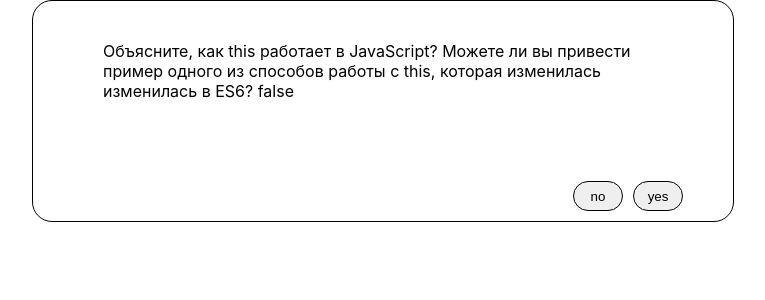
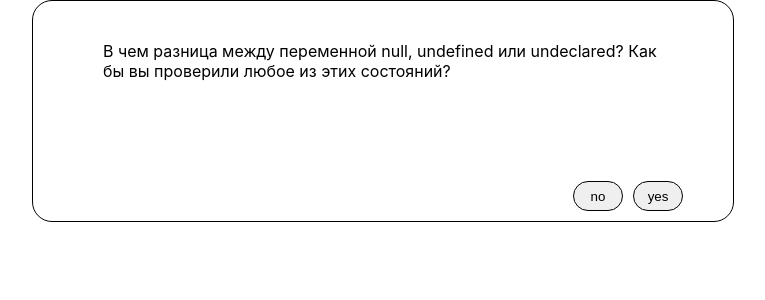
Before and after one commit to Kyslytsia/interview-questions-React-Typescript, a React (Create React App) app: page / in a window 1280 px wide. Shown: the top 300 px of the page, without its empty margins (257-1022 px from the left). Built offline with nearby package versions, Linux system fonts and the light colour scheme.

Commit message:
chenched App

```diff
--- a/src/App.css
+++ b/src/App.css
@@ -36,3 +36,11 @@
   right: 110px;
   bottom: 10px;
 }
+
+.green {
+  background-color: green;
+}
+
+.red {
+  background-color: red;
+}
--- a/src/App.js
+++ b/src/App.js
@@ -1,27 +1,35 @@
 import { useState } from "react";
 import "./App.css";
-import randomQuest from "./questions.js";
+import randomQuestsion from "./questions.js";
 
 function App() {
-  const [status, setStatus] = useState(randomQuest.status);
+  const cls = ["question"];
+
+  const [status, setStatus] = useState(randomQuestsion);
 
   const сlickYes = () => {
-    randomQuest.status = setStatus(true);
+    setStatus((status.status = true));
   };
 
-  console.log(status);
+  const сlickNo = () => {
+    setStatus((status.status = false));
+  };
 
-  console.log("randomQuest status", randomQuest.status);
+  if (randomQuestsion.status === true) {
+    cls.push("green");
+  } else if (randomQuestsion.status === false) {
+    cls.push("red");
+  }
 
   return (
     <div className="questions">
-      <div className="question">
-        {randomQuest.question} {JSON.stringify(randomQuest.status)}
-      </div>
+      <div className={cls.join(" ")}>{randomQuestsion.question}</div>
       <button onClick={сlickYes} className="yes">
         yes
       </button>
-      <button className="no">no</button>
+      <button onClick={сlickNo} className="no">
+        no
+      </button>
     </div>
   );
 }
--- a/src/questions.js
+++ b/src/questions.js
@@ -1,34 +1,34 @@
 const questions = [
   {
     question: "Объясните делегирование событий.",
-    status: false,
+    status: 0,
   },
   {
     question:
       "Объясните, как this работает в JavaScript? Можете ли вы привести пример одного из способов работы с this, которая изменилась изменилась в ES6?",
-    status: false,
+    status: 0,
   },
   {
     question: "Объясните, как работает прототипное наследование.",
-    status: false,
+    status: 0,
   },
   {
     question:
       "В чем разница между переменной null, undefined или undeclared? Как бы вы проверили любое из этих состояний?",
-    status: false,
+    status: 0,
   },
   {
     question: "Что такое замыкание и как/почему вы его используете?",
-    status: false,
+    status: 0,
   },
 ];
 
-function randomQuestion(arr) {
+function randomQuestions(arr) {
   let random = Math.floor(Math.random() * arr.length);
 
   return arr[random];
 }
 
-let randomQuest = randomQuestion(questions);
+let randomQuestsion = randomQuestions(questions);
 
-export default randomQuest;
+export default randomQuestsion;
```
